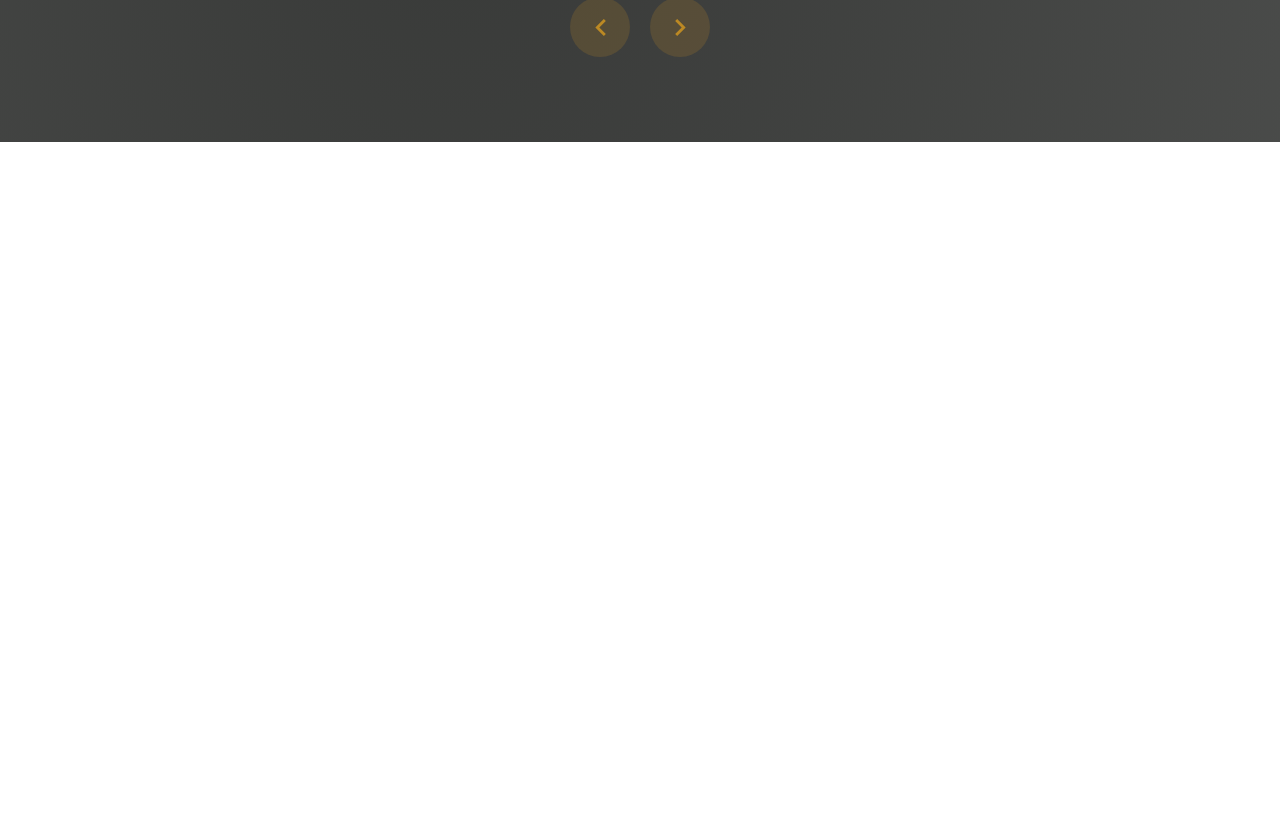
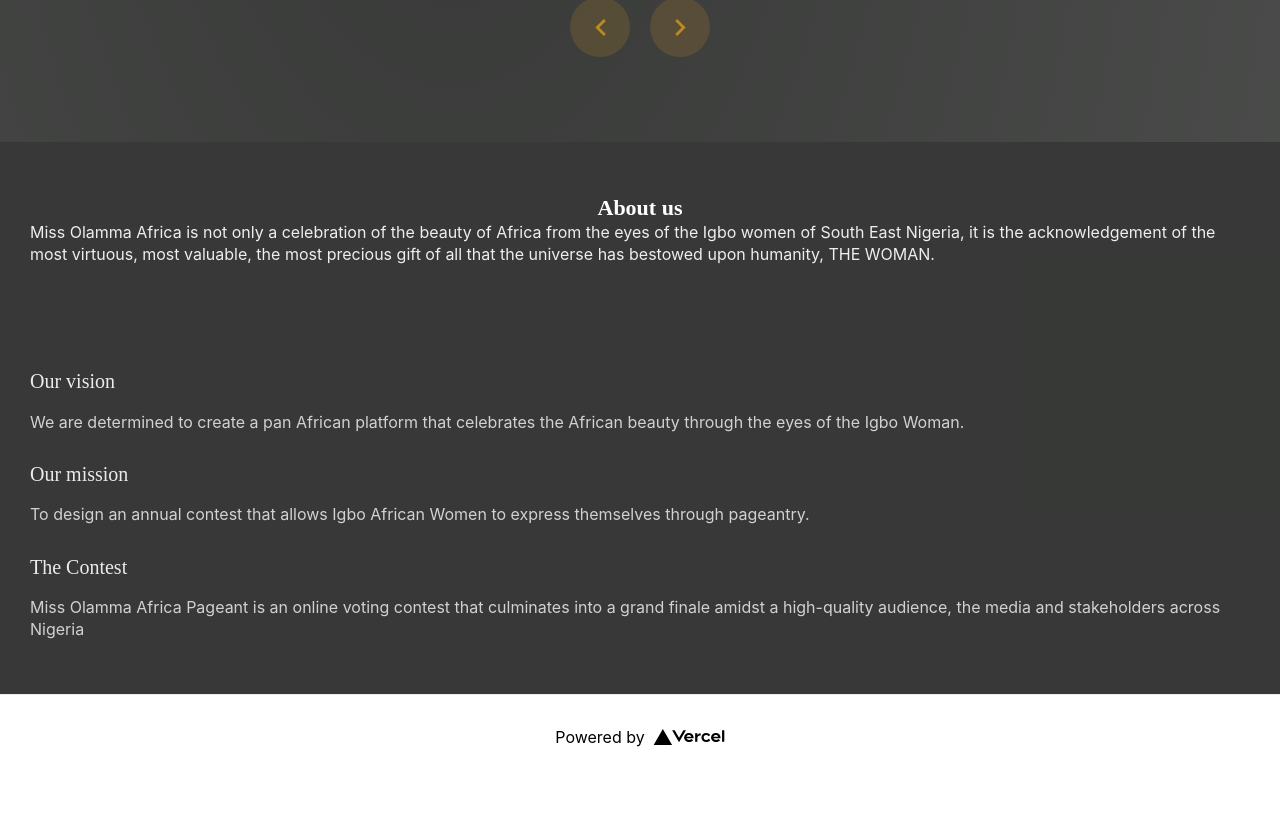
Before and after one commit to egileekada/miss-olamma-client, a Next.js app: page / in a window 1280 px wide. Shown: the part 499-1320 px from the top of the page. After the commit the page ends 1278 px from the top, so only its background shows below. Built offline with nearby package versions, Linux system fonts and the light colour scheme.

Commit message:
added the design for about, vision and misssion

```diff
--- a/src/pages/index.js
+++ b/src/pages/index.js
@@ -93,7 +93,111 @@ export default function Home() {
         </div>
       </header>
 
-      <main className={styles.main}></main>
+      <main>
+        <section
+          style={{
+            padding: "53px 30px",
+            backgroundColor: "rgba(5, 7, 5, 0.8)",
+          }}
+        >
+          <div style={{ marginBottom: 105 }}>
+            <h2
+              style={{
+                textAlign: "center",
+                color: "rgba(255, 255, 255, 1)",
+                fontSize: 22,
+                fontWeight: "700",
+                fontFamily: "Circular Std",
+              }}
+            >
+              About us
+            </h2>
+            <p
+              style={{
+                lineHeight: 1.4,
+                color: "rgba(238, 238, 238, 1)",
+                fontFamily: 14,
+              }}
+            >
+              Miss Olamma Africa is not only a celebration of the beauty of
+              Africa from the eyes of the Igbo women of South East Nigeria, it
+              is the acknowledgement of the most virtuous, most valuable, the
+              most precious gift of all that the universe has bestowed upon
+              humanity, THE WOMAN.
+            </p>
+          </div>
+          <div style={{ marginBottom: 30 }}>
+            <h2
+              style={{
+                color: "rgba(255, 255, 255, 0.9)",
+                fontSize: 20,
+                fontWeight: "500",
+                fontFamily: "Circular Std",
+                marginBottom: 17.3,
+              }}
+            >
+              Our vision
+            </h2>
+            <p
+              style={{
+                lineHeight: 1.4,
+                color: "rgba(226, 226, 226, 0.9)",
+                fontFamily: 16,
+              }}
+            >
+              We are determined to create a pan African platform that celebrates
+              the African beauty through the eyes of the Igbo Woman.
+            </p>
+          </div>
+          <div style={{ marginTop: 30 }}>
+            <h2
+              style={{
+                color: "rgba(255, 255, 255, 0.9)",
+                fontSize: 20,
+                fontWeight: "500",
+                fontFamily: "Circular Std",
+                marginBottom: 17.3,
+              }}
+            >
+              Our mission
+            </h2>
+            <p
+              style={{
+                lineHeight: 1.4,
+                color: "rgba(226, 226, 226, 0.9)",
+                fontFamily: 16,
+              }}
+            >
+              To design an annual contest that allows Igbo African Women to
+              express themselves through pageantry.
+            </p>
+          </div>
+          <div style={{ marginTop: 30 }}>
+            <h2
+              style={{
+                color: "rgba(255, 255, 255, 0.9)",
+                fontSize: 20,
+                fontWeight: "500",
+                fontFamily: "Circular Std",
+                marginBottom: 17.3,
+              }}
+            >
+              The Contest
+            </h2>
+            <p
+              style={{
+                lineHeight: 1.4,
+                color: "rgba(226, 226, 226, 0.9)",
+                fontFamily: 16,
+              }}
+            >
+              Miss Olamma Africa Pageant is an online voting contest that
+              culminates into a grand finale amidst a high-quality audience, the
+              media and stakeholders across Nigeria
+            </p>
+          </div>
+        </section>
+      </main>
 
       <footer className={styles.footer}>
         <a
```
